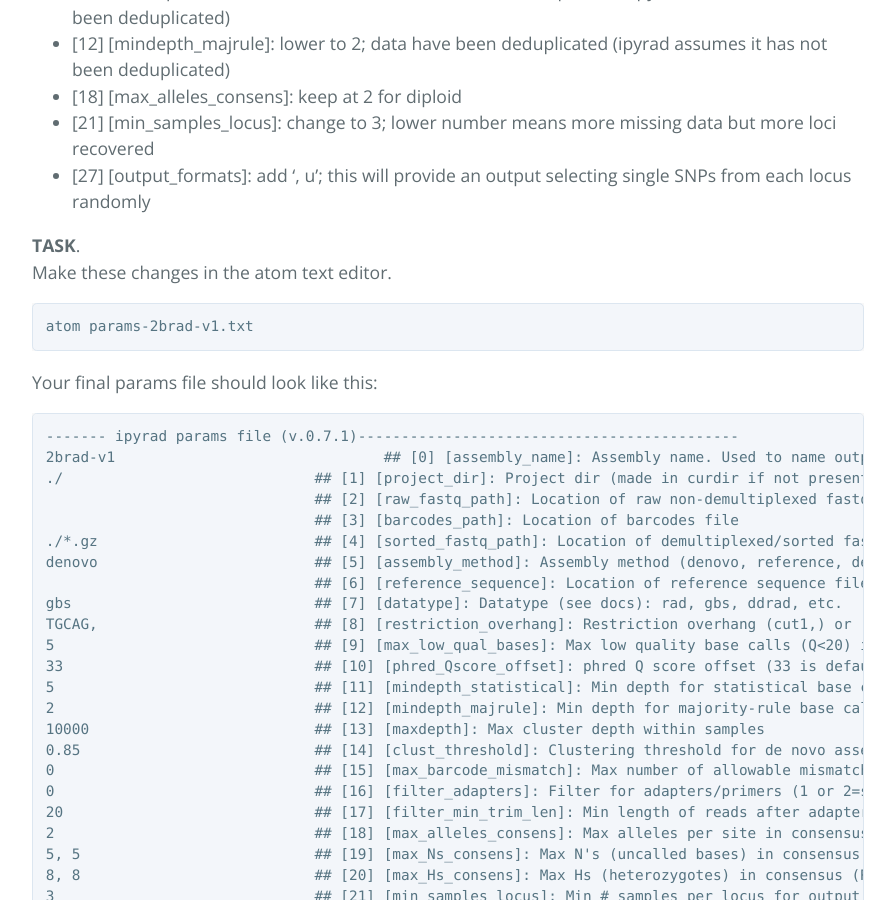
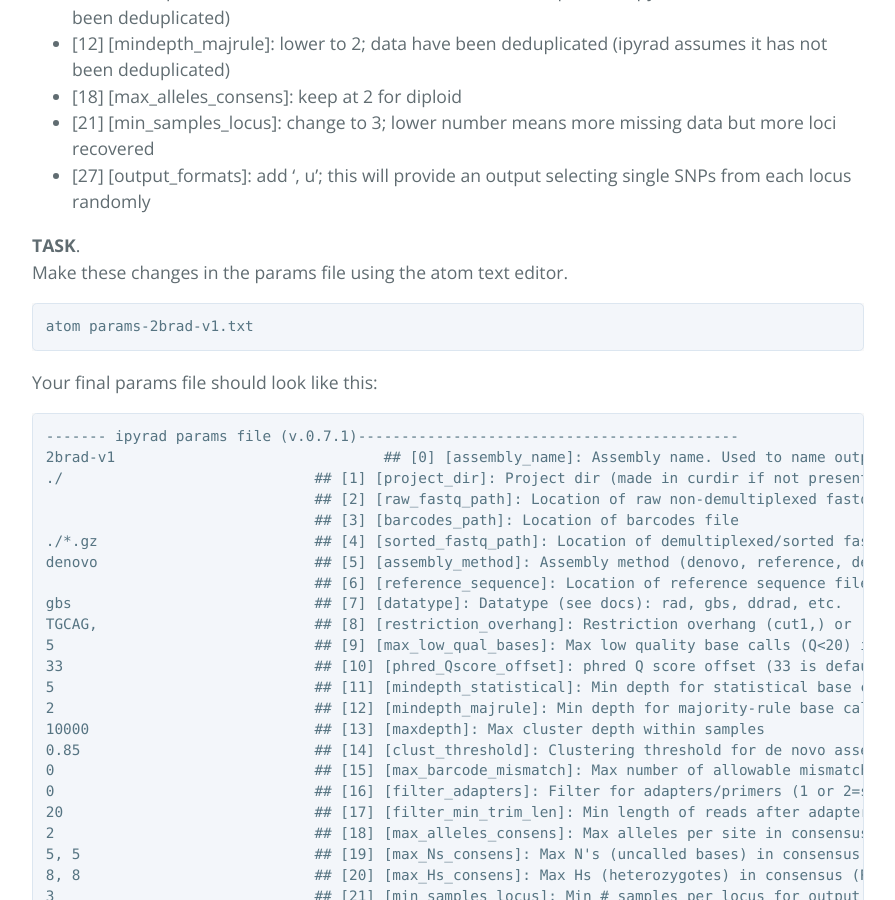
Before and after one commit to rdtarvin/RADseq_Quito_2017, a Jekyll site: the page built from _posts/2017-08-02-afternoon-2bRAD-pyrad.md, in a window 1280 px wide and 900 px high, scrolled down 4915 px. Shown: the whole window, without its empty margins (192-1087 px from the left). Built offline with Jekyll 4.4.1, drawn with Linux system fonts in a browser that asks for light colours; some of the changed text lies outside the part shown.

Commit message:
refining 2brad lesson

````diff
--- a/_posts/2017-08-02-afternoon-2bRAD-pyrad.md
+++ b/_posts/2017-08-02-afternoon-2bRAD-pyrad.md
@@ -178,7 +178,7 @@
 - [27] [output_formats]: add ', u'; this will provide an output selecting single SNPs from each locus randomly
 
 **TASK**.<br>
-Make these changes in the atom text editor.
+Make these changes in the params file using the atom text editor.
 ```
 atom params-2brad-v1.txt
 ```
@@ -250,8 +250,8 @@
 
 
 <br><br><br>
-Downstream phylogenetic analyses
-===
+## Downstream phylogenetic analyses
+
 
 ### Phylogenetics with iPyrad is easy!!
 
````
